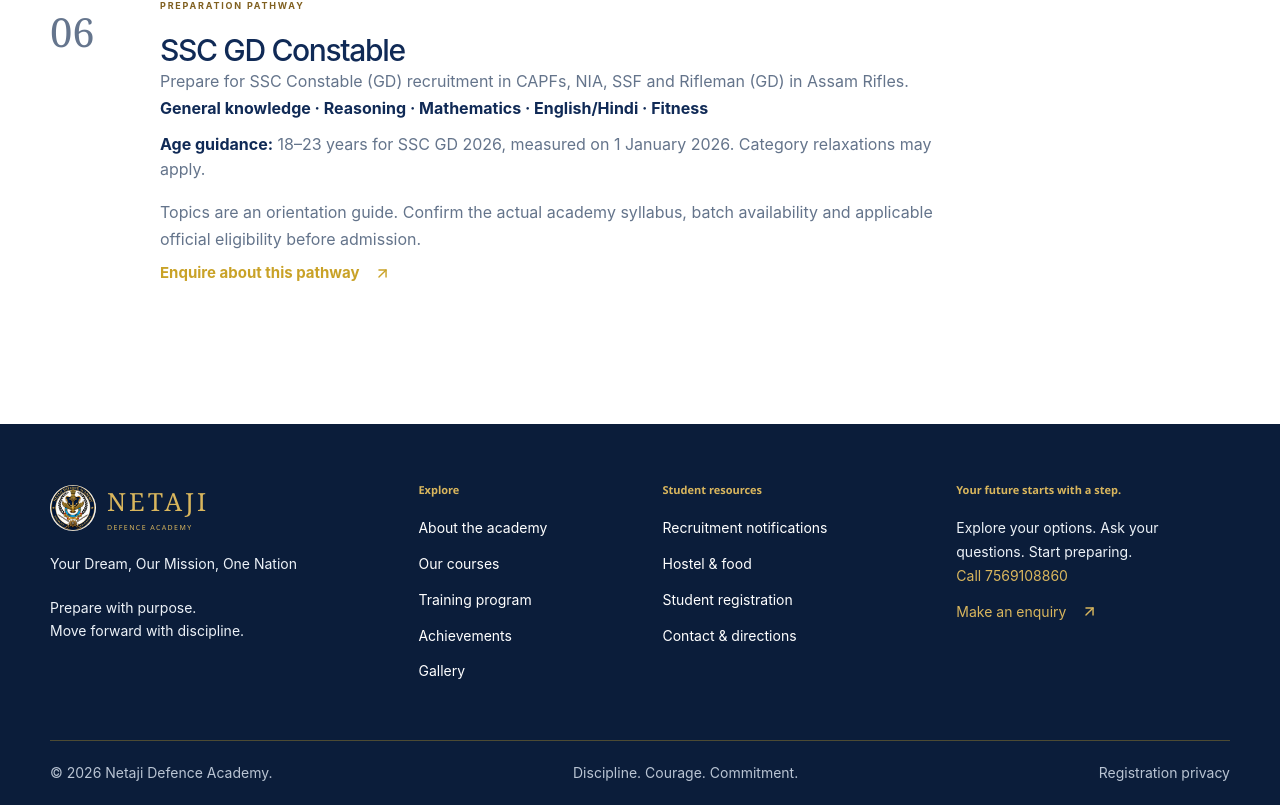
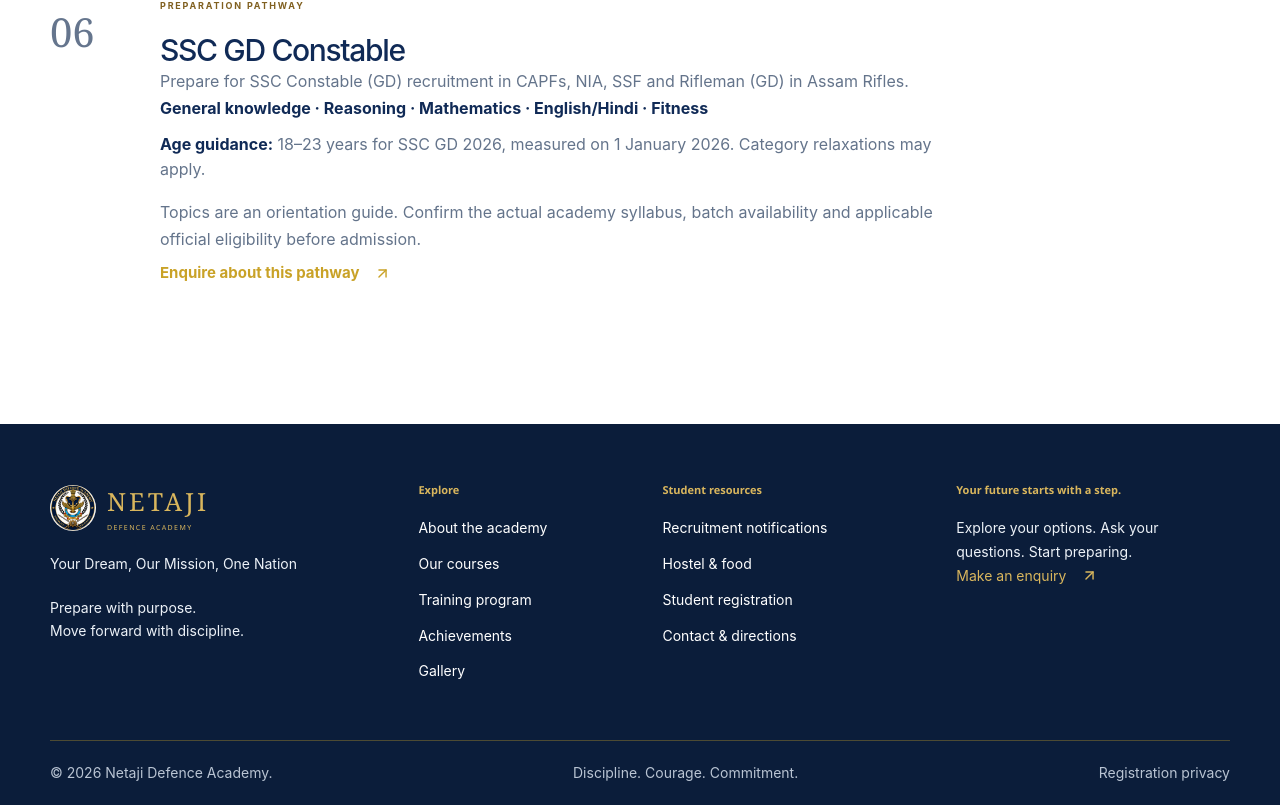
Before and after one commit to girish888/Netaji-Defence-Academy, a React (Vite) app: page /courses in a window 1280 px wide. Shown: the part 3580-4385 px from the top of the page. Built offline with nearby package versions, Linux system fonts and the light colour scheme; no server answers.

Commit message:
Move public contact config to environment variables

```diff
--- a/src/data/site.ts
+++ b/src/data/site.ts
@@ -3,17 +3,13 @@ export const academy = {
   tagline: 'Your Dream, Our Mission, One Nation',
   // Values are supplied only at build time after client confirmation.
   // Never put API keys or private credentials in VITE_* variables: browser code is public.
-  whatsapp: import.meta.env.VITE_ACADEMY_WHATSAPP ?? '7569108860',
-  phone: import.meta.env.VITE_ACADEMY_PHONE ?? '7569108860',
-  secondaryPhone: import.meta.env.VITE_ACADEMY_SECONDARY_PHONE ?? '7013400205',
-  email: import.meta.env.VITE_ACADEMY_EMAIL ?? 'netajidefenceacademy26@gmail.com',
-  address:
-    import.meta.env.VITE_ACADEMY_ADDRESS ??
-    '9M9G+46, near by Mango Meadow Resort Netaji Defence Academy, Gowrelly, Telangana 501505',
-  mapUrl:
-    import.meta.env.VITE_ACADEMY_MAP_URL ??
-    'https://www.google.com/maps/place/9M9G%2B46,+near+by+Mango+Meadow+Resort+Netaji+Defence+Academy,+Gowrelly,+Telangana+501505/@17.3679415,78.6751516,211m/data=!3m1!1e3!4m12!1m5!3m4!2zMTfCsDIyJzAzLjkiTiA3OMKwNDAnMzEuNCJF!8m2!3d17.36775!4d78.6753889!3m5!1s0x3bcb7541c19a9a9b:0xf4ed948024b5dee7!8m2!3d17.3678165!4d78.6754476!16s%2Fg%2F11thx8fylk!5m1!1e4?hl=en&entry=ttu&g_ep=EgoyMDI2MTEyMy4wIKXMDSoASAFQAw%3D%3D',
-  mapEmbedUrl: 'https://www.google.com/maps?q=17.3678165,78.6754476&z=17&output=embed',
+  whatsapp: import.meta.env.VITE_ACADEMY_WHATSAPP ?? '',
+  phone: import.meta.env.VITE_ACADEMY_PHONE ?? '',
+  secondaryPhone: import.meta.env.VITE_ACADEMY_SECONDARY_PHONE ?? '',
+  email: import.meta.env.VITE_ACADEMY_EMAIL ?? '',
+  address: import.meta.env.VITE_ACADEMY_ADDRESS ?? '',
+  mapUrl: import.meta.env.VITE_ACADEMY_MAP_URL ?? '',
+  mapEmbedUrl: import.meta.env.VITE_ACADEMY_MAP_EMBED_URL ?? '',
 };
 
 export const pages = [
```
Also changed, not shown: 1 other file (tests, documents, lock files or other folders).
